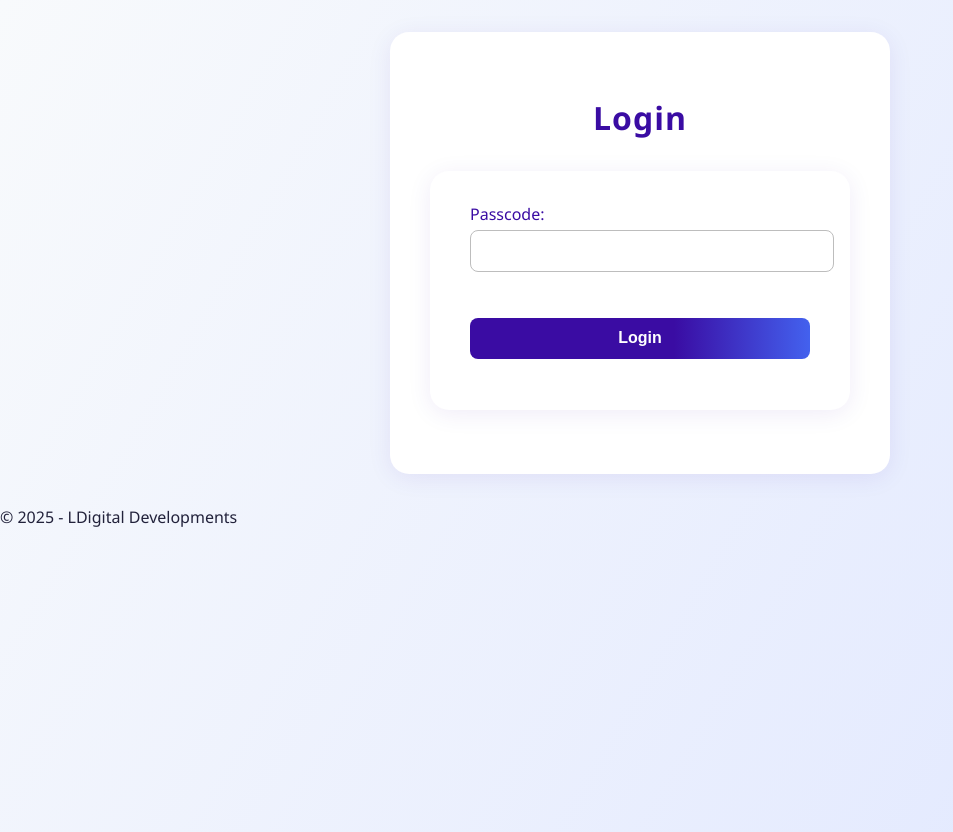
After one commit to Lewis-Developments/jp-tracker, a Flask app: page /login in a window 1280 px wide. The commit adds this page. Shown: the whole page, without its empty margins (0-953 px from the left). Run offline with Flask 3, Linux system fonts and the light colour scheme.

Commit message:
Implement user authentication with login/logout functionality and enhance song line management

```diff
--- a/app.py
+++ b/app.py
@@ -1,9 +1,12 @@
-from flask import Flask, render_template, request, redirect
+from flask import Flask, render_template, request, redirect, session
 from flask_sqlalchemy import SQLAlchemy
 from datetime import datetime
+import os
+from functools import wraps
 
 app = Flask(__name__)
 app.config['SQLALCHEMY_DATABASE_URI'] = 'sqlite:///lines.db'
+app.secret_key = os.environ.get('SECRET_KEY', 'dev')
 db = SQLAlchemy(app)
 
 class Line(db.Model):
@@ -11,28 +14,66 @@ class Line(db.Model):
     japanese = db.Column(db.String(200), nullable=False)
     romaji = db.Column(db.String(200), nullable=True)
     translation = db.Column(db.String(200), nullable=False)
+    artist = db.Column(db.String(100), nullable=False)
+    song = db.Column(db.String(100), nullable=False)
     date_added = db.Column(db.DateTime, default=datetime.utcnow)
     reviewed = db.Column(db.Boolean, default=False)
 
+
+# --- LOGIN ROUTE ---
+@app.route('/login', methods=['GET', 'POST'])
+def login():
+    error = None
+    if request.method == 'POST':
+        passcode = request.form.get('passcode')
+        if passcode == os.environ.get('PASSCODE'):
+            session['logged_in'] = True
+            return redirect('/')
+        else:
+            error = 'Incorrect passcode.'
+    return render_template('login.html', error=error)
+
+# --- LOGOUT ROUTE ---
+@app.route('/logout')
+def logout():
+    session.pop('logged_in', None)
+    return redirect('/login')
+
+# --- LOGIN REQUIRED DECORATOR ---
+def login_required(f):
+    @wraps(f)
+    def decorated_function(*args, **kwargs):
+        if not session.get('logged_in'):
+            return redirect('/login')
+        return f(*args, **kwargs)
+    return decorated_function
+
+
 @app.route('/')
+@login_required
 def index():
     current_line = Line.query.filter_by(reviewed=False).first()
     return render_template('index.html', line=current_line)
 
 @app.route('/add', methods=['GET', 'POST'])
+@login_required
 def add_line():
     if request.method == 'POST':
         new_line = Line(
             japanese=request.form['japanese'],
             romaji=request.form['romaji'],
-            translation=request.form['translation']
+            translation=request.form['translation'],
+            artist=request.form['artist'],
+            song=request.form['song']
         )
         db.session.add(new_line)
         db.session.commit()
         return redirect('/')
     return render_template('add_line.html')
 
+
 @app.route('/next')
+@login_required
 def next_line():
     line = Line.query.filter_by(reviewed=False).first()
     if line:
@@ -41,6 +82,7 @@ def next_line():
     return redirect('/')
 
 @app.route('/history')
+@login_required
 def history():
     lines = Line.query.filter_by(reviewed=True).order_by(Line.date_added.desc()).all()
     return render_template('history.html', lines=lines)
--- /dev/null
+++ b/static/style.css
@@ -0,0 +1,108 @@
+/* Simple, modern, and animated style for JP Tracker */
+body {
+  font-family: 'Segoe UI', 'Arial', sans-serif;
+  background: linear-gradient(120deg, #f8fafc 0%, #e0e7ff 100%);
+  margin: 0;
+  padding: 0;
+  min-height: 100vh;
+  color: #22223b;
+  animation: fadeIn 1s;
+}
+
+h1 {
+  color: #3a0ca3;
+  text-align: center;
+  margin-top: 2rem;
+  letter-spacing: 1px;
+  animation: slideDown 0.7s;
+}
+
+form, .content {
+  background: #fff;
+  max-width: 420px;
+  margin: 2rem auto;
+  padding: 2rem 2.5rem;
+  border-radius: 1.2rem;
+  box-shadow: 0 4px 24px rgba(58,12,163,0.08);
+  animation: fadeInUp 0.8s;
+}
+
+label {
+  font-weight: 500;
+  color: #3a0ca3;
+}
+
+input[type="text"], input[type="submit"], input, select {
+  width: 100%;
+  padding: 0.7rem;
+  margin-top: 0.3rem;
+  margin-bottom: 1.2rem;
+  border: 1px solid #bdbdbd;
+  border-radius: 0.5rem;
+  font-size: 1rem;
+  transition: border 0.2s;
+}
+
+input[type="text"]:focus, input:focus {
+  border: 1.5px solid #3a0ca3;
+  outline: none;
+}
+
+input[type="submit"] {
+  background: linear-gradient(90deg, #3a0ca3 60%, #4361ee 100%);
+  color: #fff;
+  font-weight: bold;
+  border: none;
+  cursor: pointer;
+  transition: background 0.2s, transform 0.2s;
+}
+
+input[type="submit"]:hover {
+  background: linear-gradient(90deg, #4361ee 60%, #3a0ca3 100%);
+  transform: translateY(-2px) scale(1.03);
+}
+
+a {
+  color: #4361ee;
+  text-decoration: none;
+  font-weight: 500;
+  transition: color 0.2s;
+}
+
+a:hover {
+  color: #3a0ca3;
+  text-decoration: underline;
+}
+
+ul {
+  list-style: none;
+  padding: 0;
+}
+
+li {
+  background: #f1f3f8;
+  margin: 1rem 0;
+  padding: 1rem;
+  border-radius: 0.7rem;
+  box-shadow: 0 2px 8px rgba(67,97,238,0.04);
+  animation: fadeInUp 0.7s;
+}
+
+hr {
+  border: none;
+  border-top: 1.5px solid #e0e7ff;
+  margin: 2rem 0;
+}
+
+@keyframes fadeIn {
+  from { opacity: 0; }
+  to { opacity: 1; }
+}
+@keyframes slideDown {
+  from { opacity: 0; transform: translateY(-30px); }
+  to { opacity: 1; transform: translateY(0); }
+}
+@keyframes fadeInUp {
+  from { opacity: 0; transform: translateY(30px); }
+  to { opacity: 1; transform: translateY(0); }
+}
--- /dev/null
+++ b/templates/login.html
@@ -0,0 +1,23 @@
+<!DOCTYPE html>
+<html>
+<head>
+  <title>Login</title>
+  <link rel="stylesheet" href="/static/style.css">
+</head>
+<body>
+  <div class="content">
+    <h1>Login</h1>
+    {% if error %}
+      <p style="color: #c00;">{{ error }}</p>
+    {% endif %}
+    <form method="POST">
+      <label>Passcode:</label><br>
+      <input type="password" name="passcode" required><br><br>
+      <input type="submit" value="Login">
+    </form>
+  </div>
+  <footer>
+    <p>&copy 2025 - LDigital Developments</p>
+  </footer>
+</body>
+</html>
```
Also changed, not shown: templates/add_line.html (+15 -2 lines), templates/history.html (+12 -3 lines), templates/index.html (+15 -5 lines).
